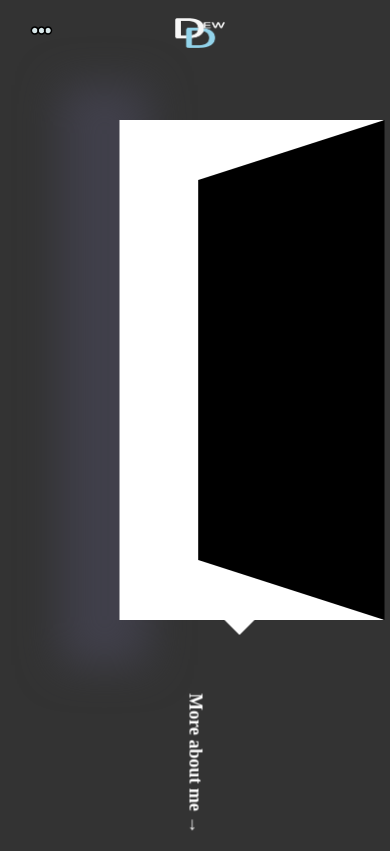
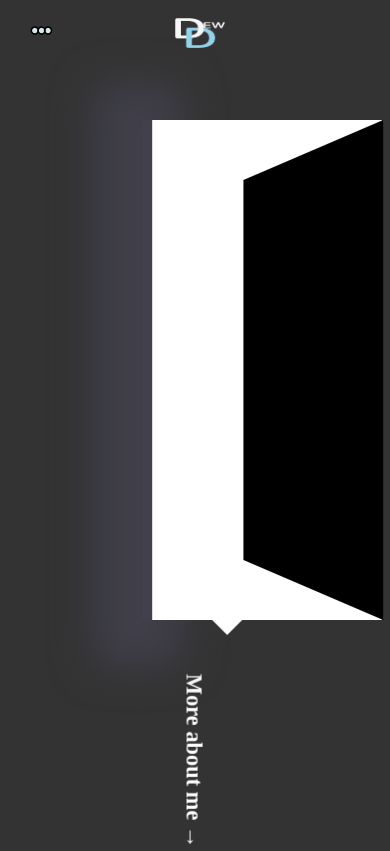
Before and after one commit to leedew/portfolio, a plain HTML site: page index.html in a window 390 px wide. Shown: the top 851 px of the page. Drawn offline with Linux system fonts and the light colour scheme; a web font is replaced by a local one.

Commit message:
Add files via upload

```diff
--- a/css/portfolio.css
+++ b/css/portfolio.css
@@ -132,22 +132,22 @@ html, body{overflow: hidden;}
 }
 .home .home-wrap > p{
     color: #fff;
-    font-size: 22px;
+    font-size: 1.4rem;
     font-weight: bold;
     position: absolute;
     bottom: 60px;
     left: 50%;
     text-align: center;
-    transform: translate(-50%,-50%) rotate(90deg);
+    transform: translate(-60%,-50%) rotate(90deg);
     animation: home-scroll 2s infinite linear 4s;
 }
 
 @keyframes home-scroll {
-    0%{transform: translate(-50%,0) rotate(90deg);}
-    25%{transform: translate(-50%,-10px) rotate(90deg);}
-    50%{transform: translate(-50%,-20px) rotate(90deg);}
-    75%{transform: translate(-50%,-10px) rotate(90deg);}
-    100%{transform: translate(-50%,0px) rotate(90deg);}
+    0%{transform: translate(-60%,0) rotate(90deg);}
+    25%{transform: translate(-60%,-10px) rotate(90deg);}
+    50%{transform: translate(-60%,-20px) rotate(90deg);}
+    75%{transform: translate(-60%,-10px) rotate(90deg);}
+    100%{transform: translate(-60%,0px) rotate(90deg);}
 }
 
 .home .door{
@@ -226,7 +226,7 @@ html, body{overflow: hidden;}
     border-right: 15px solid transparent;
     position: absolute;
     top: 560px;
-    left: 375px;
+    left: 360px;
 }
 .home .door .right{
     float: left;
@@ -1085,20 +1085,23 @@ to   { right: 170px; }
         width: 100%;
     }
     .home .home-wrap > p{
-        font-size: 18px;
         bottom: 80px;
+        left: 54%;
     }
     .home .door{
         position: absolute;
         width: 100%;
-        left: 0;
-        transform: translate(5%,0);
+        left: -50px;
     }
     .home .left .box{
         border-left: 20px solid #fff;
         border-top: 40px solid transparent;
         border-bottom: 40px solid transparent;
         padding-left: 10px;
+    }
+    .home .door .center{
+        position: relative;
+        left:30px;
     }
     .home .center .shadow{
         width:10px;
@@ -1107,8 +1110,16 @@ to   { right: 170px; }
         background-color: rgb(65,64,75);
         box-shadow: -10px 5px 40px 40px rgb(65,64,75);
     }
+    .home .center .whitedoor{
+        width: 230px;
+    }
+    .home .center .whitedoor .blackdoor{
+        left: 81px;
+        border-right: 150px solid #000;
+    }
     .home .center .down{
-        left: 205px;
+        left:160px;
+        top: 500px;
     }
     .home .right .box{
         border-right: 20px solid #fff;
@@ -1116,11 +1127,11 @@ to   { right: 170px; }
     }
     @keyframes left_move{
         from{left:0;}
-        to{left:140px;}
+        to{left:120px;}
     }
     @keyframes right_move{
         from{right:0;}
-        to{right:140px;}
+        to{right:120px;}
     }
 
 
```
